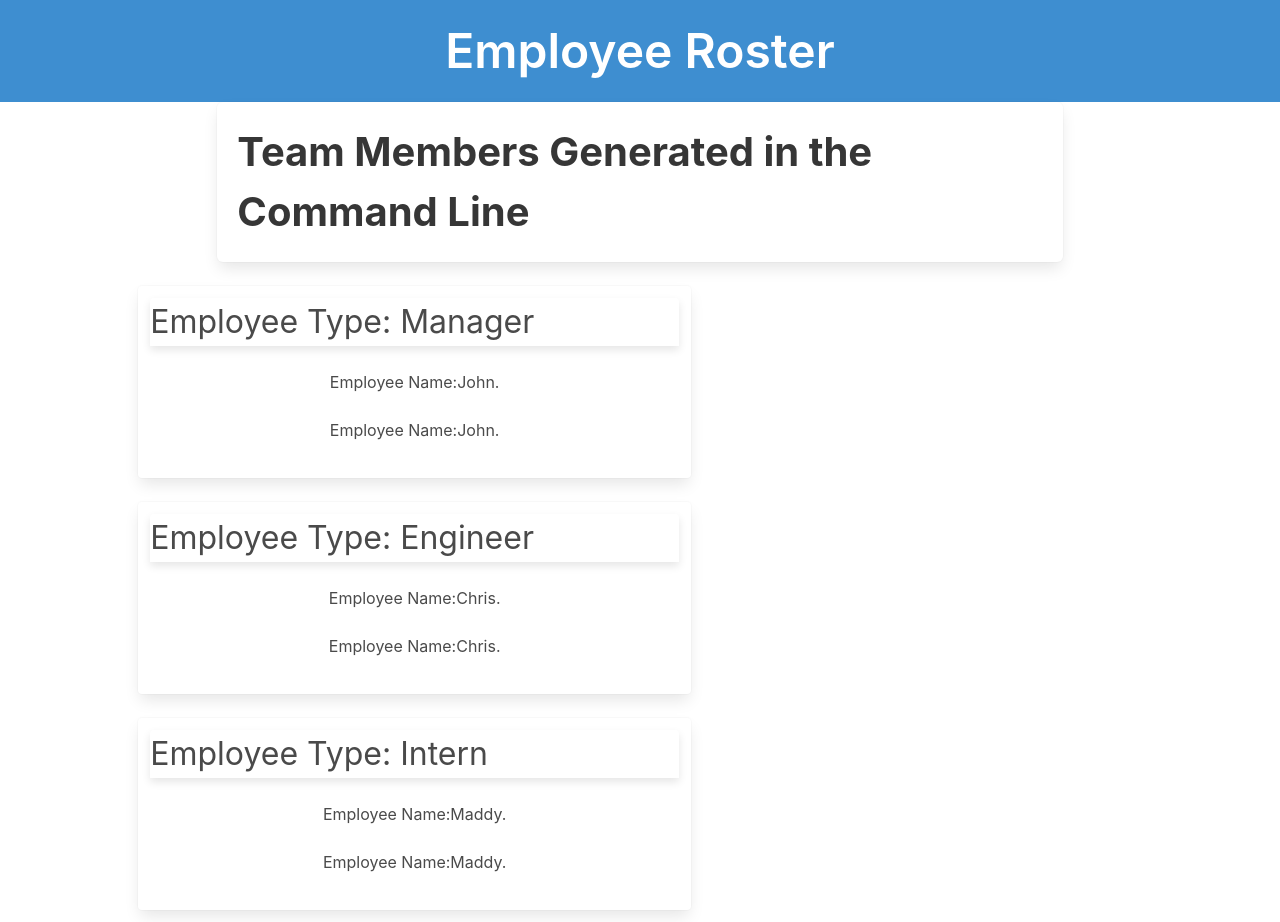
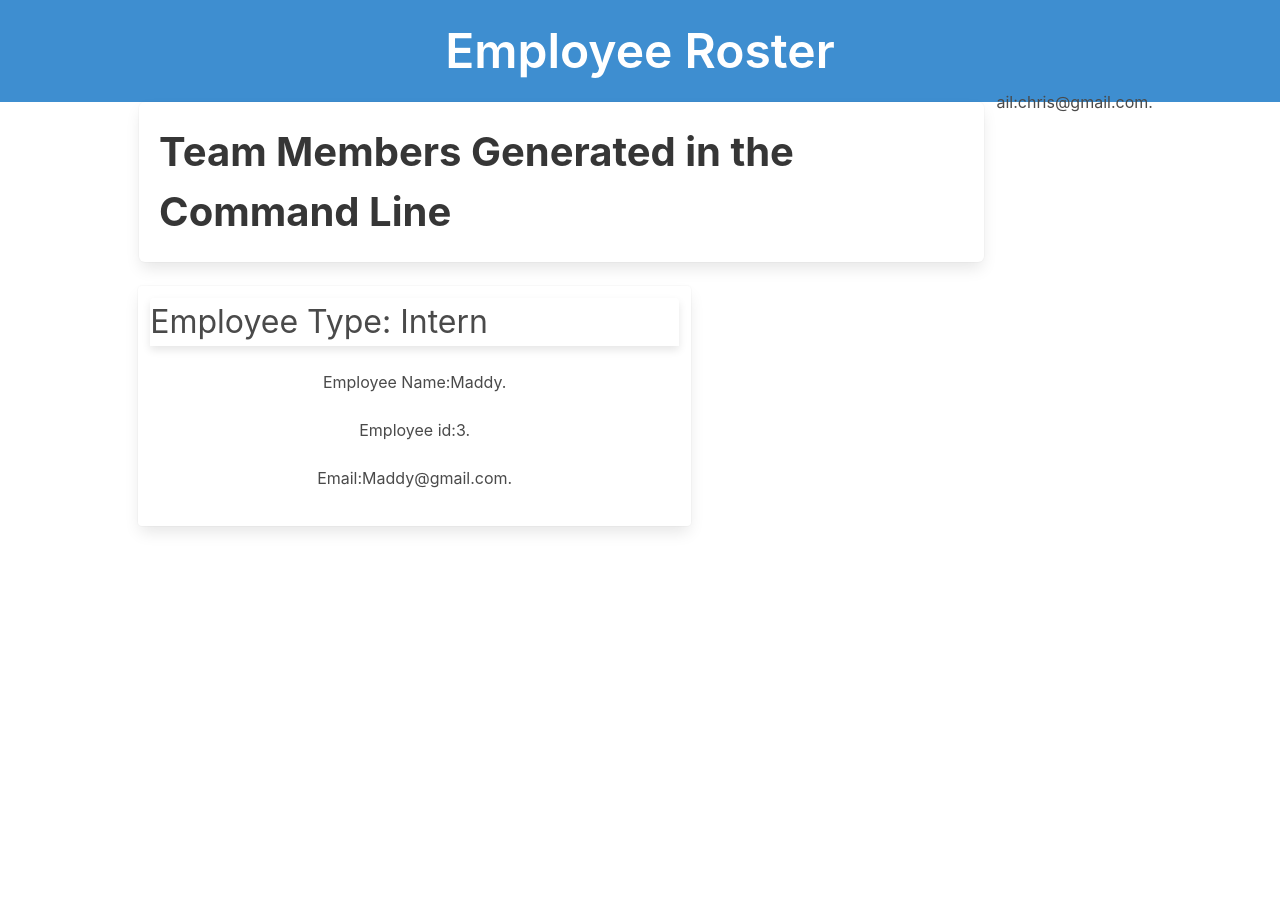
Before and after one commit to John-Tascione/employee-roster, a website: page index.html in a window 1280 px wide. After the commit the page ends 800 px from the top, so only its background shows below. Drawn offline with nearby package versions, Linux system fonts and the light colour scheme.

```diff
--- a/index.html
+++ b/index.html
@@ -25,38 +25,7 @@
                     <label class="label is-size-2">Team Members Generated in the Command Line</label>
                 </div>
             </form>
-        </div></div>
-
-<script src="https://cdnjs.cloudflare.com/ajax/libs/jquery/3.5.1/jquery.slim.min.js"></script>
-<script src="https://cdnjs.cloudflare.com/ajax/libs/popper.js/1.16.1/umd/popper.min.js"></script>
-<script src="https://cdnjs.cloudflare.com/ajax/libs/twitter-bootstrap/4.6.0/js/bootstrap.min.js"></script>
-<script src="./assets/script.js"></script>
-</body>
-</html><div class="columns is-multiline is-centered column is-8">
-        <div class="card column has-text-centered is-8">
-          <div class="card-header is-size-3">
-            Employee Type: Manager
-          </div>
-          <div class="card-content">
-            <div class="content">
-              Employee Name:John.
-            </div>
-            <div class="content">
-              Employee Name:John.
-            </div>
-          </div>
-        </div>
-      </div><div class="columns is-multiline is-centered column is-8">
-        <div class="card column has-text-centered is-8">
-          <div class="card-header is-size-3">
-            Employee Type: Engineer
-          </div>
-          <div class="card-content">
-            <div class="content">
-              Employee Name:Chris.
-            </div>
-            <div class="content">
-              Employee Name:Chris.
+        </div>ail:chris@gmail.com.
             </div>
           </div>
         </div>
@@ -70,8 +39,17 @@
               Employee Name:Maddy.
             </div>
             <div class="content">
-              Employee Name:Maddy.
+              Employee id:3.
+            </div>
+            <div class="content">
+              Email:Maddy@gmail.com.
             </div>
           </div>
         </div>
-      </div>
+      </div></div>
+<script src="https://cdnjs.cloudflare.com/ajax/libs/jquery/3.5.1/jquery.slim.min.js"></script>
+<script src="https://cdnjs.cloudflare.com/ajax/libs/popper.js/1.16.1/umd/popper.min.js"></script>
+<script src="https://cdnjs.cloudflare.com/ajax/libs/twitter-bootstrap/4.6.0/js/bootstrap.min.js"></script>
+<script src="./assets/script.js"></script>
+</body>
+</html>
```
Also changed, not shown: README.md.
